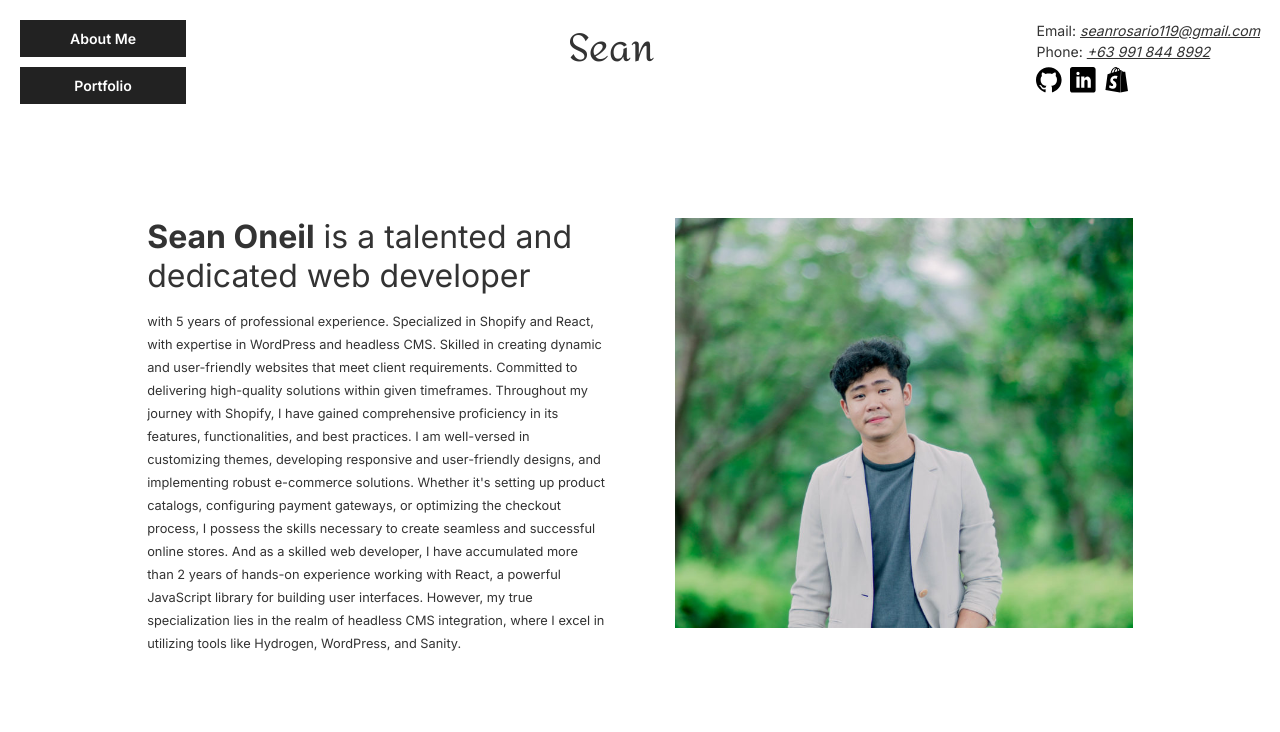
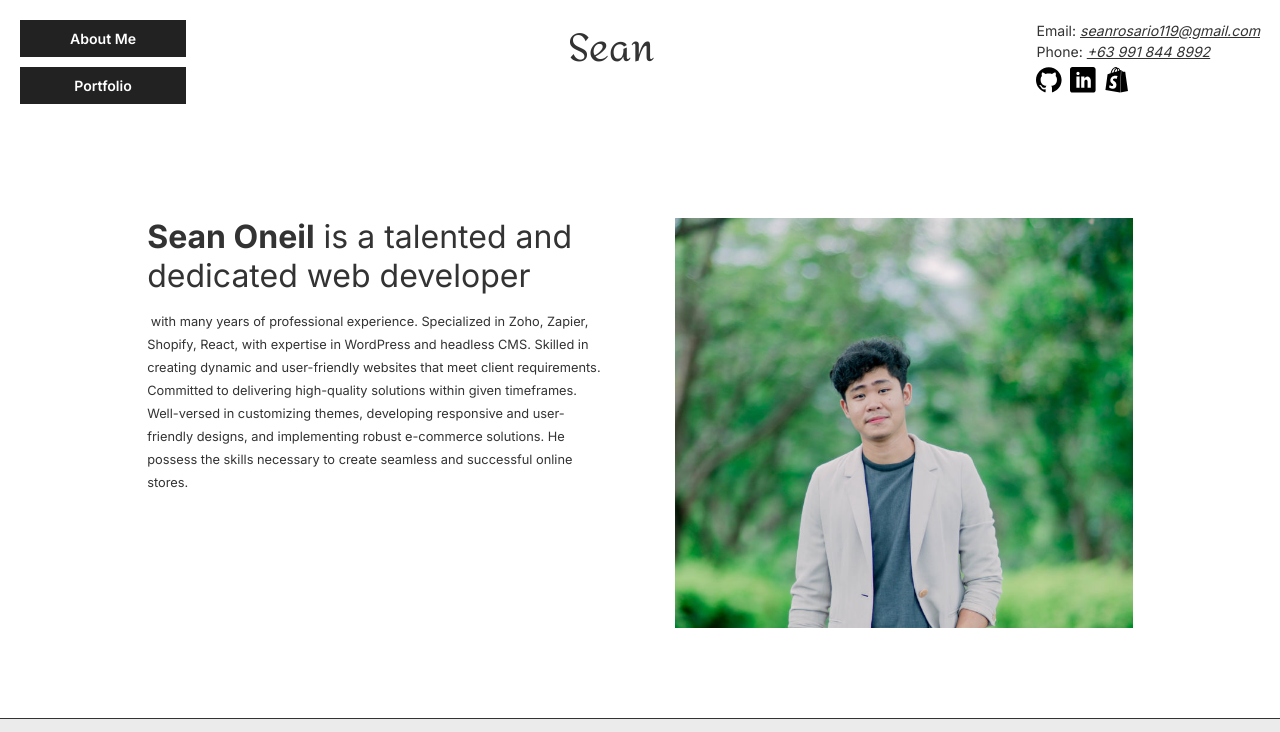
Before and after one commit to seanoneilrosario/portfolio, a Next.js app: page /about-me in a window 1280 px wide. Shown: the top 732 px of the page. Built offline with nearby package versions, Linux system fonts and the light colour scheme.

Commit message:
about me update

```diff
--- a/src/app/components/TextWithImage.tsx
+++ b/src/app/components/TextWithImage.tsx
@@ -17,9 +17,8 @@ const TextWithImage = () => {
                   className="md:w-[50%] md:mr-[35px] mb-[30px] md:mb-[0]"
                 >
                   <p className="leading-[1.8] text-[4vw] md:text-[1vw] whitespace-pre-wrap">
-                      <span className="leading-[1.2] block text-[6vw] md:text-[2.5vw] mb-[15px]"><b>Sean Oneil</b> is a talented and dedicated web developer</span>with 5 years of professional experience. Specialized in Shopify and React, with expertise in WordPress and headless CMS. Skilled in creating dynamic and user-friendly websites that meet client requirements. Committed to delivering high-quality solutions within given timeframes.
-                      Throughout my journey with Shopify, I have gained comprehensive proficiency in its features, functionalities, and best practices. I am well-versed in customizing themes, developing responsive and user-friendly designs, and implementing robust e-commerce solutions. Whether it's setting up product catalogs, configuring payment gateways, or optimizing the checkout process, I possess the skills necessary to create seamless and successful online stores.
-                      And as a skilled web developer, I have accumulated more than 2 years of hands-on experience working with React, a powerful JavaScript library for building user interfaces. However, my true specialization lies in the realm of headless CMS integration, where I excel in utilizing tools like Hydrogen, WordPress, and Sanity.
+                      <span className="leading-[1.2] block text-[6vw] md:text-[2.5vw] mb-[15px]"><b>Sean Oneil</b> is a talented and dedicated web developer</span> with many years of professional experience. Specialized in Zoho, Zapier, Shopify, React, with expertise in WordPress and headless CMS. Skilled in creating dynamic and user-friendly websites that meet client requirements. Committed to delivering high-quality solutions within given timeframes.
+                      Well-versed in customizing themes, developing responsive and user-friendly designs, and implementing robust e-commerce solutions. He possess the skills necessary to create seamless and successful online stores.
                   </p>
               </motion.div>
               <motion.div
```
